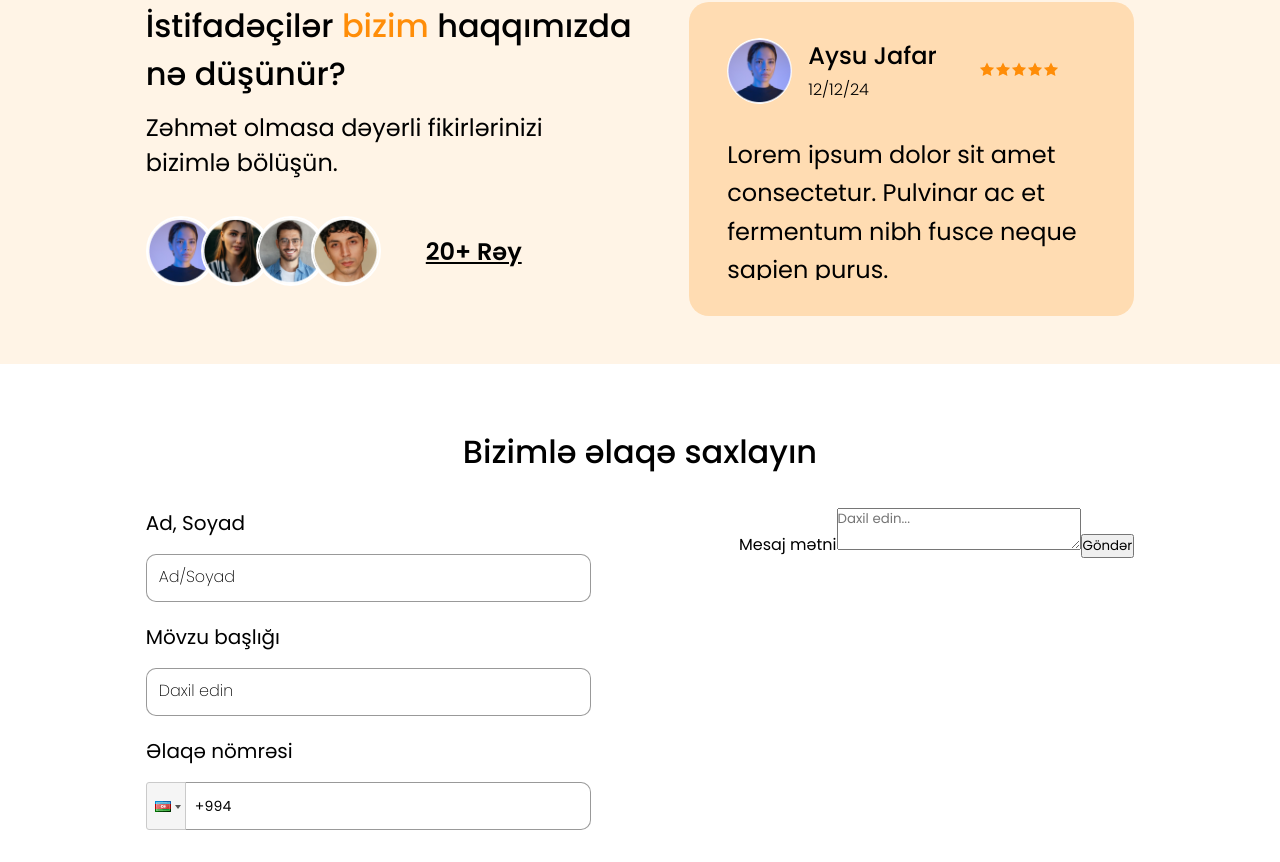
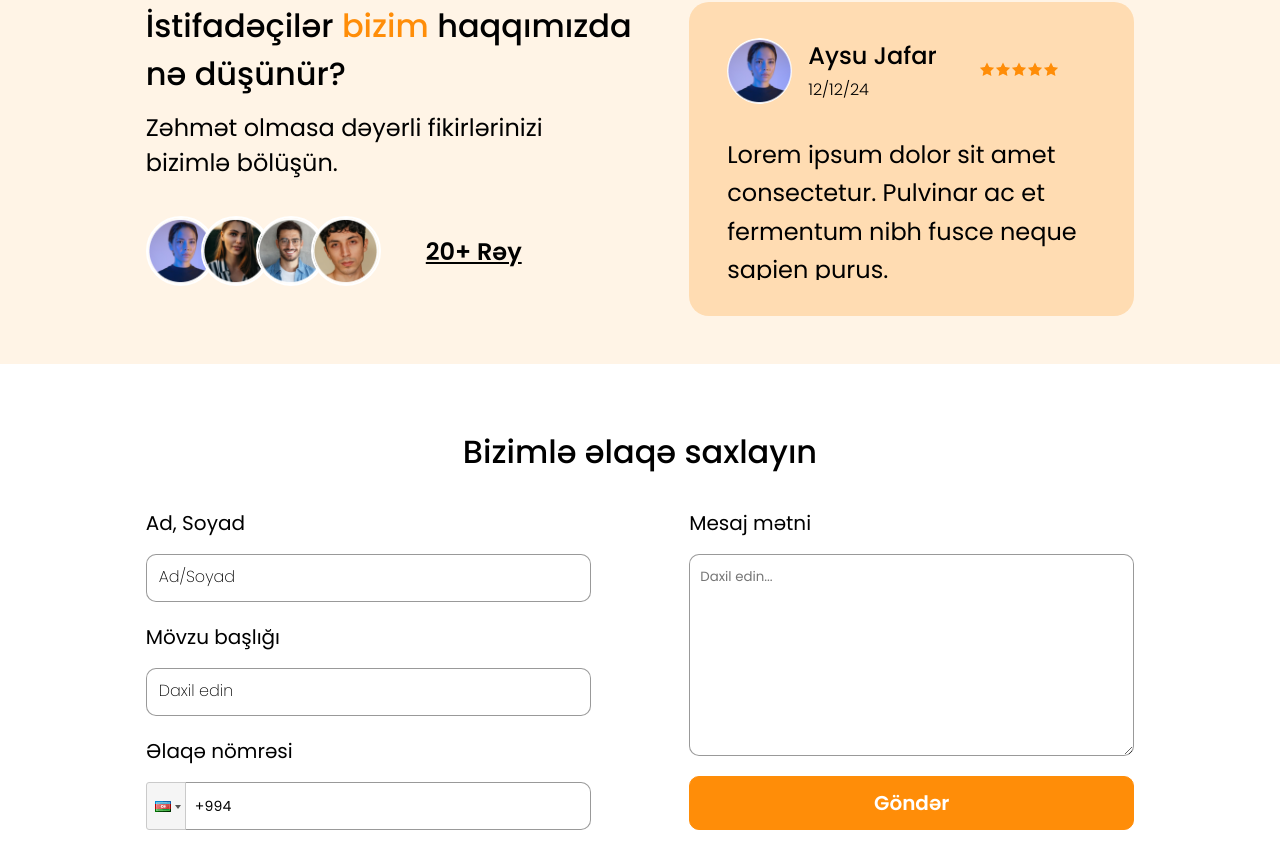
Before and after one commit to Zaranasirova/nva_ailesi, a React (Vite) app: page / in a window 1280 px wide. Shown: the part 2071-2933 px from the top of the page. Built offline with nearby package versions, Linux system fonts and the light colour scheme.

Commit message:
Complete SCSS for Contact Right Section

```diff
--- a/src/assets/scss/pages/sections/HomePage/_contact.scss
+++ b/src/assets/scss/pages/sections/HomePage/_contact.scss
@@ -24,14 +24,51 @@
             height: 48px;
             border-radius: 10px;
             border: 1px solid rgba(0, 0, 0, 0.4);
-            &::placeholder{
-                color: #000;
-                font-size: 16px;
-                font-weight: 200;
-                padding: 10px 12px;
+            &::placeholder {
+              color: #000;
+              font-size: 16px;
+              font-weight: 200;
             }
           }
+          .subject-input,
+          .name-input {
+            padding: 10px 12px;
+          }
         }
+      }
+      .contact-right{
+        display: flex;
+        flex-direction: column;
+        gap: 20px;
+        .message-input{
+            display: flex;
+            flex-direction: column;
+            gap: 16px;
+            label{
+                font-size: 20px;
+                font-weight: 400;
+            }
+            textarea{
+                width: 445px;
+                height: 202px;
+                border: 1px solid rgba(0, 0, 0, 0.4);
+                border-radius: 10px;
+                padding: 12px 10px;
+
+            }
+        }
+        .send-btn{
+            height: 54px;
+            width: 100%;
+            background-color: $primary-color;
+            border: 1px solid $primary-color;
+            border-radius: 10px;
+            color: #fff;
+            font-weight: 600;
+            font-size: 20px;
+        }
+
+
       }
     }
   }
--- a/src/pages/sections/HomePage/Contact.tsx
+++ b/src/pages/sections/HomePage/Contact.tsx
@@ -17,12 +17,12 @@ const Contact = () => {
           <div className="contact-left">
            <div className="name info">
            <label>Ad, Soyad</label>
-           <input type="text" placeholder="Ad/Soyad" required />
+           <input className="name-input" type="text" placeholder="Ad/Soyad" required />
            </div>
 
             <div className="subject-title info">
             <label>Mövzu başlığı</label>
-            <input type="text" placeholder="Daxil edin" required />
+            <input className="subject-input" type="text" placeholder="Daxil edin" required />
             </div>
 
            <div className="telephone info">
@@ -41,9 +41,11 @@ const Contact = () => {
            </div>
           </div>
           <div className="contact-right">
+            <div className="message-input">
             <label>Mesaj mətni</label>
             <textarea placeholder="Daxil edin..."></textarea>
-            <button>Göndər</button>
+            </div>
+            <button className="send-btn">Göndər</button>
           </div>
         </form>
       </div>
```
